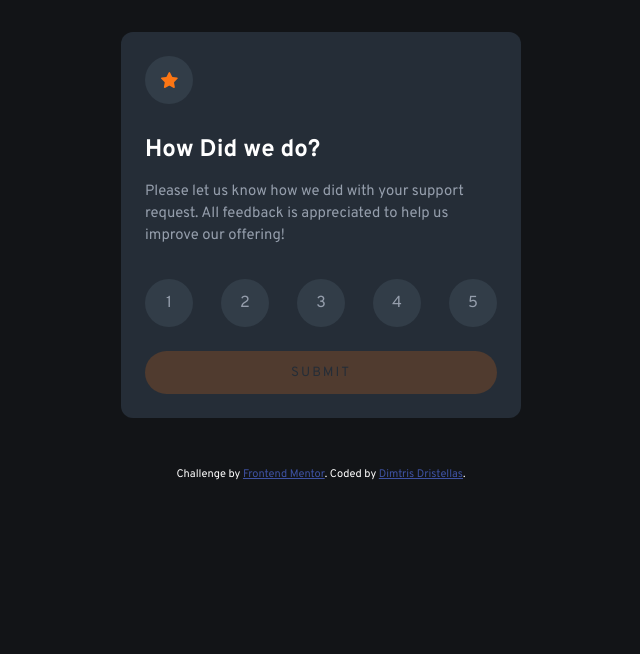
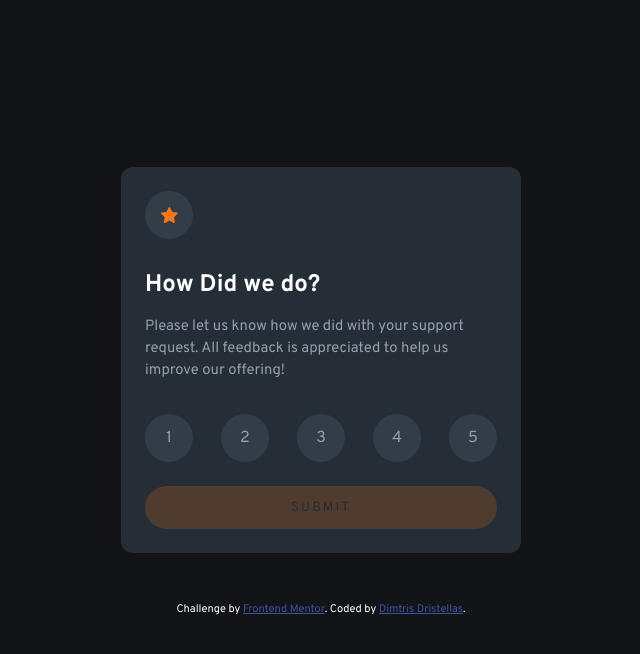
Before and after one commit to dimitrisdr/interactive-rating-component, a plain HTML site: page index.html in a window 1280 px wide. Shown: the whole page, without its empty margins (319-959 px from the left). Drawn offline with Linux system fonts and the light colour scheme.

Commit message:
reupdated height

```diff
--- a/style.css
+++ b/style.css
@@ -40,6 +40,7 @@ svg {
 body {
     display: grid;
     place-content: center;
+    height: calc(100vh - 5rem);
     background-color: var(--Very-Dark-Blue);
     color: var(--White);
     line-height: 1.5;
```
